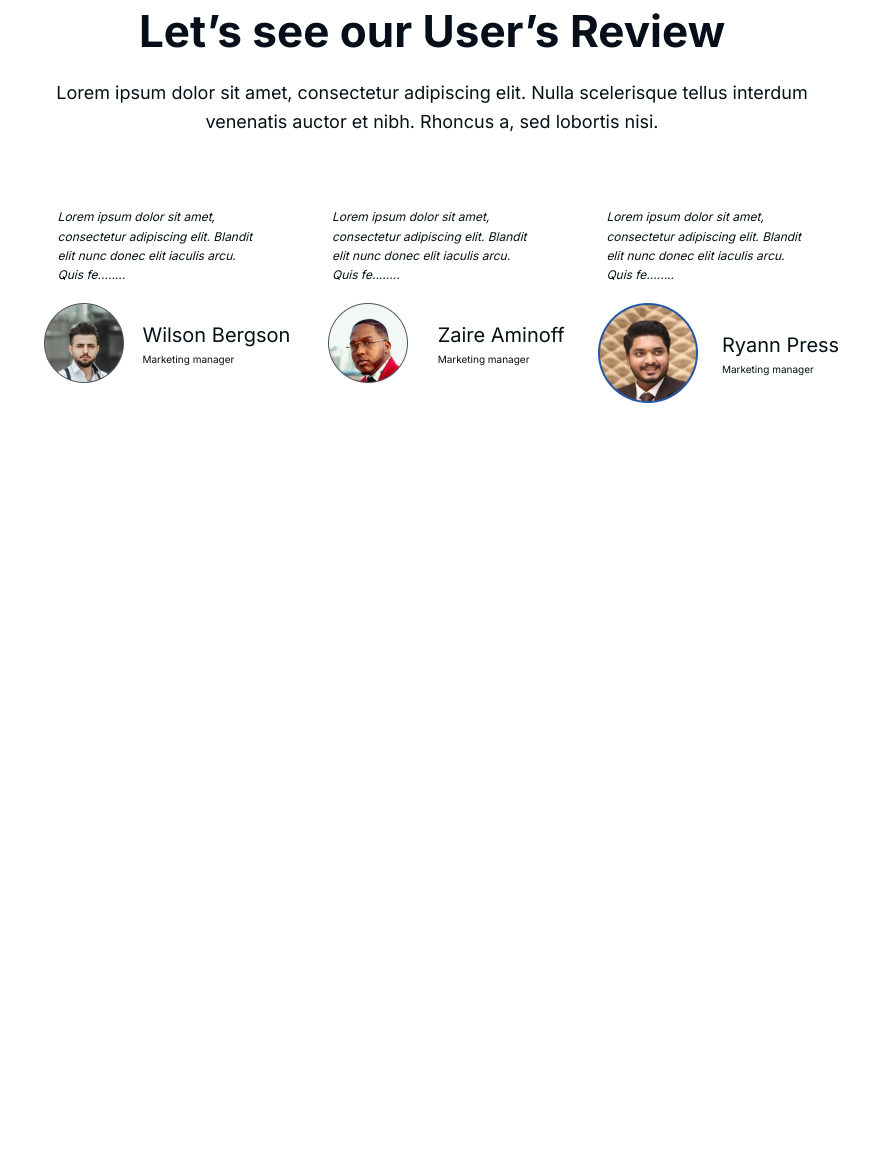
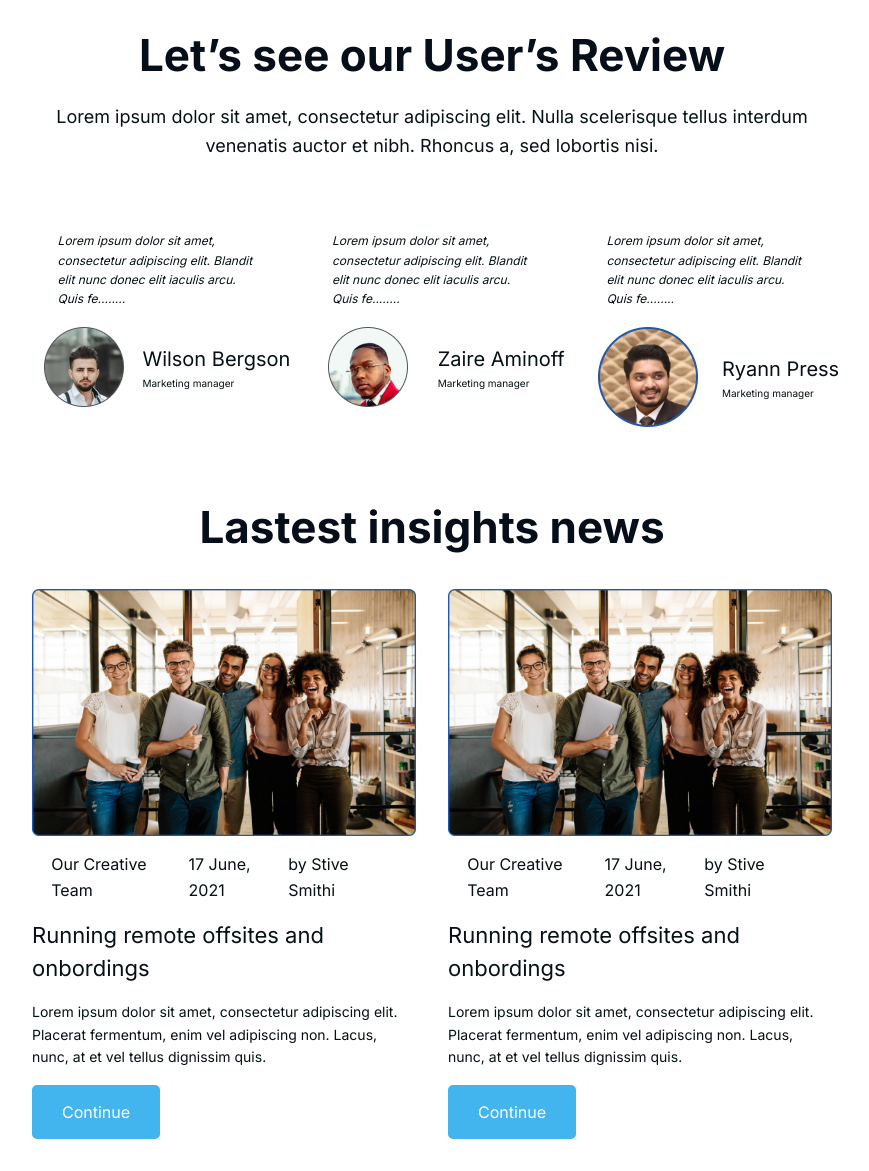
Before and after one commit to nathan-codes/codext-project, a plain HTML site: page index.html in a window 1280 px wide. Shown: the part 2587-3758 px from the top of the page, without its empty margins (208-1077 px from the left). Before the commit the page ends 3022 px from the top, so only its background shows below. Drawn offline with Linux system fonts and the light colour scheme.

Commit message:
news-section-complete

```diff
--- a/index.html
+++ b/index.html
@@ -253,6 +253,59 @@
   </div>
 </div>
 
+    </div>
+
+</section>
+
+
+
+
+
+<!-- Review Section -->
+<section class="news-section container">
+  <h2> Lastest insights news </h2>
+
+<div class="news-card-group">
+
+
+
+<div class="news-card">
+  <div class="card-body">
+    <img src="./assets/Rectangle 33 (1).png" alt="">
+
+  <div class="news-flex-group">
+    <p>Our Creative Team</p>
+    <p>17 June, 2021</p>
+    <p>by Stive Smithi</p>
+  </div>
+   <h3 class="news-title">Running remote offsites and onbordings</h3>
+   <p class="news-text">Lorem ipsum dolor sit amet, consectetur adipiscing elit. Placerat fermentum, enim vel adipiscing non. Lacus, nunc, at et vel
+tellus dignissim quis.</p>
+
+<button class="primary-button">Continue</button>
+  </div>
+</div>
+
+
+<div class="news-card">
+  <div class="card-body">
+    <img src="./assets/Rectangle 33 (1).png" alt="">
+
+  <div class="news-flex-group">
+    <p>Our Creative Team</p>
+    <p>17 June, 2021</p>
+    <p>by Stive Smithi</p>
+  </div>
+
+  <h3 class="news-title">Running remote offsites and onbordings</h3>
+
+  <p class="news-text">Lorem ipsum dolor sit amet, consectetur adipiscing elit. Placerat fermentum, enim vel adipiscing non. Lacus, nunc, at et vel
+tellus dignissim quis.</p>
+
+<button class="primary-button">Continue</button>
+  </div>
+</div>
+
 
 
 
--- a/styles.css
+++ b/styles.css
@@ -445,7 +445,7 @@ h6 {
 }
 
 .review-section {
-  margin-top: 1rem;
+  margin-top: 2.5rem;
 }
 
 .review-section p {
@@ -478,7 +478,7 @@ p.comments {
   font-style: italic;
   font-weight: 500;
   line-height: 160%; /* 1.2rem */
-  width:12.5rem ;
+  width: 12.5rem;
 }
 
 p.position {
@@ -496,3 +496,68 @@ p.position {
   justify-content: center;
   align-items: center;
 }
+
+/* News Section  */
+
+.news-section h2 {
+  color: #060e1a;
+  text-align: center;
+
+  /* Subtitle / Base */
+  font-family: Inter;
+  font-size: 2.75rem;
+  font-style: normal;
+  font-weight: 600;
+  line-height: 130%; /* 3.575rem */
+}
+
+.news-section {
+  margin-top: 2.5rem;
+}
+
+.news-card-group {
+  display: flex;
+}
+
+.news-card {
+  padding: 0rem 1rem;
+}
+
+.news-flex-group {
+  display: flex;
+  justify-content: space-around;
+  align-items: center;
+  width: 90%;
+  margin: 0 auto;
+  padding: 1rem 0;
+  color: var(--Black, #051114);
+
+  /* Body / Base */
+  font-family: Inter;
+  font-size: 1rem;
+  font-style: normal;
+  font-weight: 400;
+  line-height: 160%; /* 1.6rem */
+}
+
+.news-title {
+  color: var(--Black, #051114);
+
+  /* Subheading / Base */
+  font-family: Inter;
+  font-size: 1.375rem;
+  font-style: normal;
+  font-weight: 500;
+  line-height: 150%; /* 2.0625rem */
+}
+
+p.news-text {
+  padding: 1rem 0rem;
+  color: var(--Black, #051114);
+  font-family: Inter;
+  font-size: 0.875rem;
+  font-style: normal;
+  font-weight: 400;
+  line-height: 160%; /* 1.4rem */
+  max-width: 26rem;
+}
```
